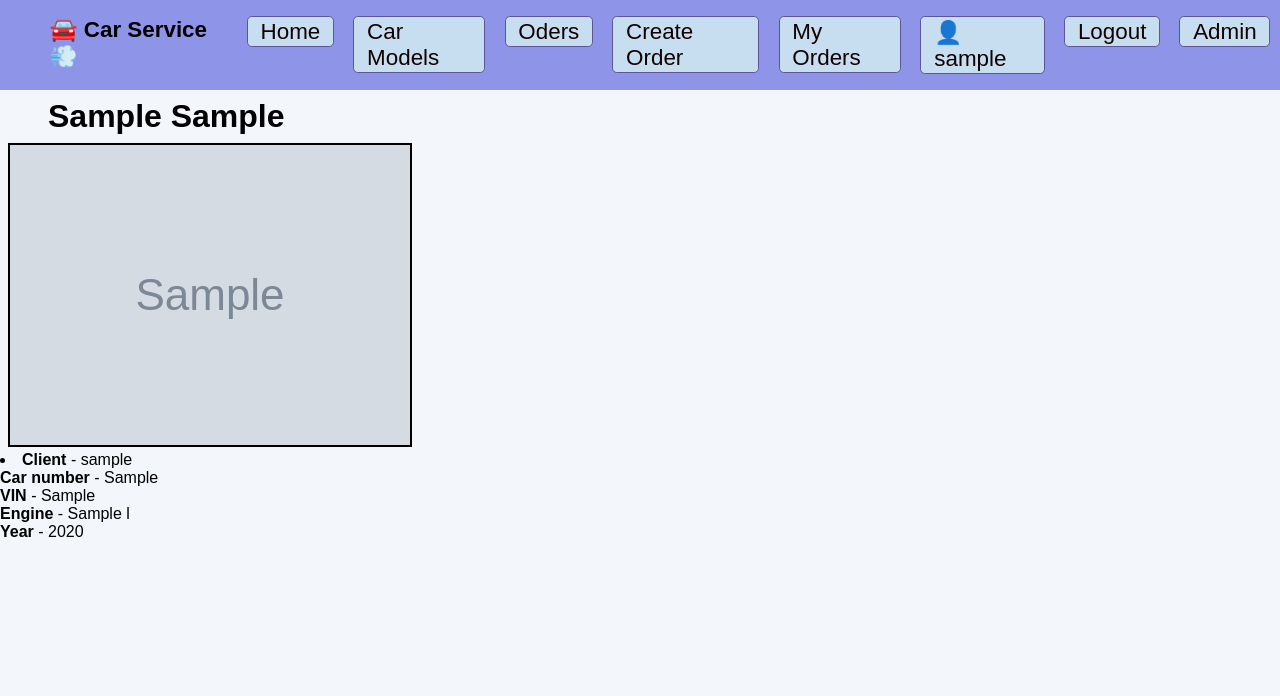
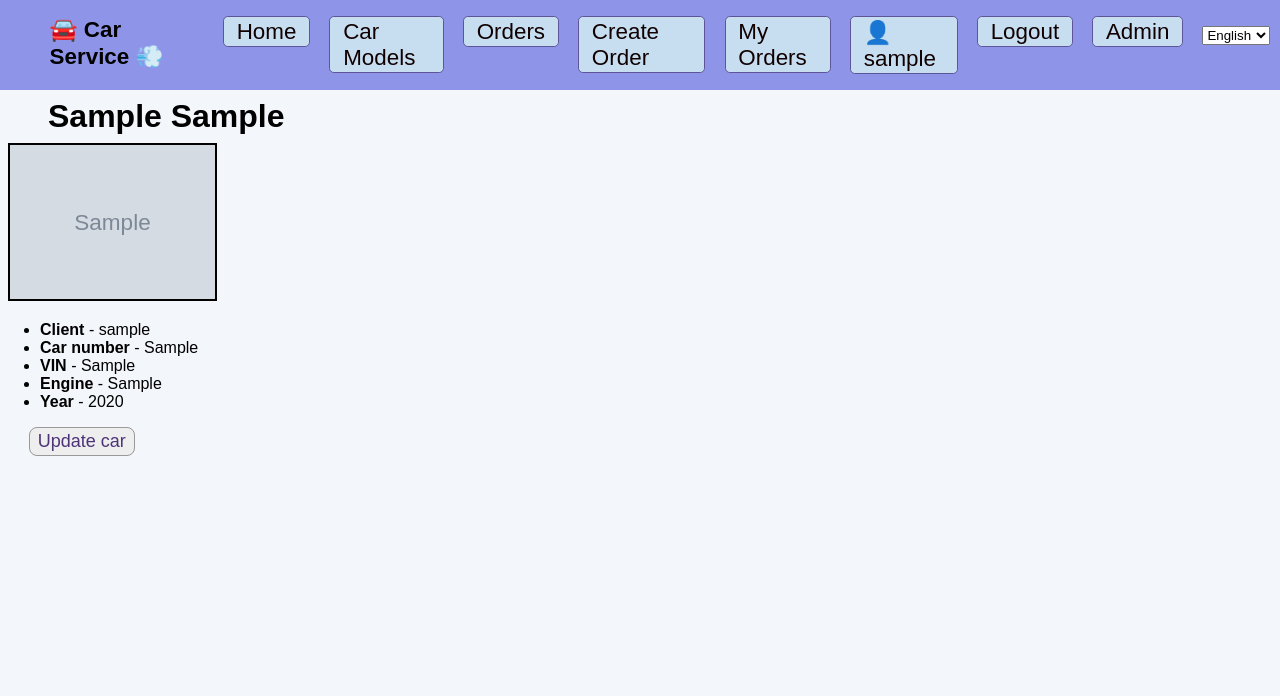
Before and after one commit to JurateKru/autoservice, a Django app: page /car/1/ in a window 1280 px wide. Shown: the top 696 px of the page. Run offline with Django 4.2, Linux system fonts and the light colour scheme; a user stored in the database is signed in; tables that the repository leaves empty hold one stand-in row (values such as "Sample post"); grey boxes marked "Sample" are stand-in pictures.

Commit message:
adding stuff

```diff
--- a/autoservice/autoservice/urls.py
+++ b/autoservice/autoservice/urls.py
@@ -32,6 +32,7 @@ urlpatterns = [
     path('', include('garage.urls')),
     path('profile/', include('user_profile.urls')),
     path('tinymce/', include('tinymce.urls')),
+    path('i18n/', include('django.conf.urls.i18n')),
     path('accounts/', include('django.contrib.auth.urls')),
     path('admin/', admin.site.urls),
 ] + (static(settings.STATIC_URL, document_root=settings.STATIC_ROOT) \
--- a/autoservice/garage/static/css/style.css
+++ b/autoservice/garage/static/css/style.css
@@ -76,7 +76,7 @@ form {
     padding: 0.6rem
 }
 img.car-cover {
-    max-width: 40%;
+    max-width: 16vw;
     margin: 0 0.5rem;
     border: 2px solid #000;
 }
@@ -85,7 +85,7 @@ ul.car-list {
     flex-direction: row;
     flex-wrap: wrap;
     list-style: none;
-    gap: 0.5rem;
+    gap: 2rem;
     padding-inline-start: 0;
 }
 a:hover {
@@ -136,15 +136,19 @@ img.user-avatar{
     max-height: 1.5rem;
     border-radius: 0.5rem;
 }
-a.button {
-    padding: 0 0.5rem;
-    margin: 0 0.5rem;
+a.button, button {
+    padding: 0.2rem 0.5rem;
+    margin: 1rem 1rem;
     border: 1px solid #999999;
     background-color: #eeeeee;
     border-radius: 0.5rem;
     text-decoration: none;
     font-size: large;
 }
-a.button:hover {
+a.button:hover, button:hover {
     background-color: #f8fff0;
 }
+ul.car-list {
+    gap: 6rem;
+    padding-inline-start: 3rem;
+}
--- a/autoservice/garage/templates/base.html
+++ b/autoservice/garage/templates/base.html
@@ -1,6 +1,8 @@
 <!DOCTYPE html>
-{% load static %}
-<html lang="en">
+{% load static i18n %}
+{% get_current_language as LANGUAGE_CODE %}
+{% get_available_languages as LANGUAGES %}
+<html lang="{{ LANGUAGE_CODE }}">
 <head>{# nematoma dalis #}
     <meta charset="UTF-8">
     <meta http-equiv="X-UA-Compatible" content="IE=edge">
@@ -11,10 +13,10 @@
 <body>
 <header>
     <ul class="nav">
-        <li class="logo">&#128664; Car Service  &#128168;</li>
-        <li><a href="{% url 'index' %}">Home</a></li>
-        <li><a href="{% url 'car_model_list'%}">Car Models</a></li>
-        <li><a href="{% url 'order_list' %}">Oders</a></li>
+        <li class="logo">&#128664; {% trans "car service"|title %}  &#128168;</li>
+        <li><a href="{% url 'index' %}">{% trans "home"|capfirst %}</a></li>
+        <li><a href="{% url 'car_model_list'%}">{% trans "car models"|title %}</a></li>
+        <li><a href="{% url 'order_list' %}">{% trans "orders"|capfirst %}</a></li>
         {% if user.is_authenticated %}
             <li><a href="{% url 'user_car_list' %}">Create Order</a></li>
             <li><a href="{% url 'user_orders' %}">My Orders</a></li>
@@ -29,6 +31,17 @@
                 <li><a href="{% url 'admin:index' %}">Admin</a></li>
             {% endif %}
         {% endif %}
+        <form action="{% url 'set_language' %}" method="post">
+            {% csrf_token %}
+            <input type="hidden" name="next" value="{{ redirect_to }}">
+            <select name="language" onchange="this.form.submit();">
+                {% for lang in LANGUAGES %}
+                    <option value="{{ lang.0 }}" {% if lang.0 == LANGUAGE_CODE %}selected{% endif %}>
+                        {{ lang.1 }}
+                    </option>
+                {% endfor %}
+            </select>
+        </form>
     </ul>
 </header>
 <main>
--- a/autoservice/garage/templates/garage/car_detail.html
+++ b/autoservice/garage/templates/garage/car_detail.html
@@ -8,9 +8,14 @@
 {% else %}
     <img class="car-cover" src="{% static 'garage/img/default.png' %}">
 {% endif %}
-<li><b>Client</b> - {{ car.client }}
-<br><b>Car number</b> - {{ car.plate_nr}}
-<br><b>VIN </b>- {{ car.vin }}
-<br><b>Engine </b>- {{ car.car_model.engine }} l
-<br><b>Year</b> - {{ car.car_model.year }}</li>
+<ul>
+    <li><b>Client</b> - {{ car.client }}</li>
+    <li><b>Car number</b> - {{ car.plate_nr}}</li>
+    <li><b>VIN </b>- {{ car.vin }}</li>
+    <li><b>Engine </b>- {{ car.car_model.engine }} </li>
+    <li><b>Year</b> - {{ car.car_model.year }}</li>
+</ul>
+<p>{% if car.client == request.user %}
+    <a class="button" href="{% url 'user_car_update' car.pk %}">Update car</a>
+    {% endif %}</p>
 {% endblock content %}
--- a/autoservice/garage/templates/garage/order_form.html
+++ b/autoservice/garage/templates/garage/order_form.html
@@ -1,7 +1,8 @@
 {% extends 'base.html' %}
 {% block title %}Create new order {{ block.super }}{% endblock title %}
 {% block content %}
-<h1>Create new order<br>fill in necessary fields</h1>
+<h1>Create a new order</h1>
+<h3>Check your plate number and due back</h3>
 <form method="post" action="{{ request.path }}?order_id={{ order.id }}">
     {% csrf_token %}
     {{ form.as_p }}
--- a/autoservice/garage/templates/garage/user_car_list.html
+++ b/autoservice/garage/templates/garage/user_car_list.html
@@ -4,6 +4,7 @@
 {% block content %}
 <h1>Please, select a car from your car list</h1>
 {% if car_list %}
+<p><a class="button" href="{% url 'user_car_create' %}?car_id={{ car.id }}">Create a new car</a>
 <ul>
     {% for car in car_list %}
         {% if car.cover %}
--- a/autoservice/garage/urls.py
+++ b/autoservice/garage/urls.py
@@ -10,5 +10,8 @@ urlpatterns = [
     path('order/<int:pk>/', views.OderDetailView.as_view(), name='order_detail'),
     path('orders/my/', views.UserOrderListView.as_view(), name='user_orders'),
     path('order/create', views.OrderCreateView.as_view(), name='order_create'),
-    path('cars/my', views.UserCarListView.as_view(), name='user_car_list')
+    path('cars/my/', views.UserCarListView.as_view(), name='user_car_list'),
+    path('car/create/', views.CarCreateView.as_view(), name='user_car_create'),
+    path('car/update/<int:pk>', views.CarUpdateView.as_view(), name='user_car_update'),
+    path('order/delete/<int:pk>', views.OrderDeleteView.as_view(), name='order_delete'),
 ]
--- a/autoservice/garage/views.py
+++ b/autoservice/garage/views.py
@@ -1,5 +1,5 @@
 from typing import Any, Dict, Optional, Type
-from django.contrib.auth.mixins import LoginRequiredMixin
+from django.contrib.auth.mixins import LoginRequiredMixin, UserPassesTestMixin
 from django.contrib import messages
 from django.core.paginator import Paginator
 from datetime import date, timedelta
@@ -11,7 +11,7 @@ from django.shortcuts import render, get_object_or_404
 from django.urls import reverse, reverse_lazy
 from django.utils.translation import gettext_lazy as _
 from django.views import generic
-from . forms import OrderReviewForm, OrderForm
+from . forms import OrderReviewForm, OrderForm, CarCreateForm
 from . models import Car, CarModel, Service, Order, OrderEntry
 
 
@@ -58,14 +58,17 @@ class OrderListView(generic.ListView):
         qs = super().get_queryset()
         query = self.request.GET.get('query')
         if query:
-            qs  =qs.filter(
-                Q(car__plate_nr__icontains=query) |
+            qs = qs.filter(
+                 Q(car__plate_nr__icontains=query) |
                 Q(car__vin__icontains=query) |
-                Q(car__client__icontains=query) |
+                Q(car__client__first_name__icontains=query) |
+                Q(car__client__last_name__icontains=query) |
                 Q(car__car_model__make__icontains=query) |
                 Q(car__car_model__model__icontains=query)
             )
         return qs
+
+
 
 class OderDetailView(generic.edit.FormMixin, generic.DetailView):
     model = Order
@@ -100,7 +103,7 @@ class OderDetailView(generic.edit.FormMixin, generic.DetailView):
 class UserOrderListView(LoginRequiredMixin, generic.ListView):
     model = Order
     template_name = 'garage/user_orders_list.html'
-    paginate_by = 30
+    paginate_by = 7
 
     def get_queryset(self) -> QuerySet[Any]:
         qs = super().get_queryset()
@@ -145,3 +148,57 @@ class UserCarListView(LoginRequiredMixin, generic.ListView):
 
     def get_queryset(self):
         return Car.objects.filter(client=self.request.user)
+
+
+class CarCreateView(LoginRequiredMixin, generic.CreateView):
+    model = Car
+    form_class = CarCreateForm
+    template_name = 'garage/user_car_create.html'
+
+    def get_initial(self) -> Dict[str, Any]:
+        initial =  super().get_initial()
+        initial['client'] = self.request.user
+        return initial
+
+    def form_valid(self, form: BaseModelForm) -> HttpResponse:
+        form.instance.client = self.request.user
+        messages.success(self.request, 'Car is created successfully')
+        return super().form_valid(form)
+
+
+class CarUpdateView(LoginRequiredMixin, UserPassesTestMixin, generic.UpdateView):
+    model = Car
+    form_class = CarCreateForm
+    template_name = 'garage/user_car_update.html'
+    # success_url = reverse_lazy('user_car_list')
+
+    def get_initial(self) -> Dict[str, Any]:
+        initial =  super().get_initial()
+        initial['client'] = self.request.user
+        return initial
+
+    def form_valid(self, form: BaseModelForm) -> HttpResponse:
+        form.instance.client = self.request.user
+        messages.success(self.request, 'Car is updated successfully')
+        return super().form_valid(form)
+
+    def test_func(self) -> bool | None:
+        obj = self.get_object()
+        return obj.client == self.request.user
+
+    def get_success_url(self) -> str:
+        return reverse('car_detail', kwargs={'pk':self.get_object().pk})
+
+
+class OrderDeleteView(LoginRequiredMixin, UserPassesTestMixin, generic.DeleteView):
+    model = Order
+    template_name = 'garage/order_delete.html'
+    success_url = reverse_lazy('user_orders')
+
+    def form_valid(self, form):
+        messages.success(self.request, 'Order is deleted successfully')
+        return super().form_valid(form)
+
+    def test_func(self) -> bool | None:
+        obj = self.get_object()
+        return obj.client == self.request.user
--- a/autoservice/user_profile/templates/registration/login.html
+++ b/autoservice/user_profile/templates/registration/login.html
@@ -1,4 +1,5 @@
 {% extends 'base.html' %}
+{% load i18n %}
 {% block title %}Login to {{ block.super }}{% endblock title %}
 {% block content %}
 <h1>Login to car service</h1>
@@ -11,7 +12,7 @@
 {% if request.GET.next and '/accounts/' not in request.GET.next %}
     <input type="hidden" name="next" value="{{ request.GET.next }}">
 {% endif %}
-<button type="submit">Log in</button>
+<button type="submit">{% trans "log in"|capfirst %}</button>
 </form>
 <p><a href="{% url 'password_reset' %}">Forgot password?</a></p>
 <p>If you do not have an account, please <a href="{% url 'signup' %}">sign up</a>.
```
Also changed, not shown: autoservice/autoservice/settings.py (+7 -1 lines), autoservice/garage/forms.py (+5 -2 lines), autoservice/garage/templates/garage/order_delete.html (added, +15 -0 lines), autoservice/garage/templates/garage/user_car_create.html (added, +10 -0 lines), autoservice/garage/templates/garage/user_car_update.html (added, +10 -0 lines), autoservice/garage/templates/garage/user_orders_list.html (+9 -2 lines).
